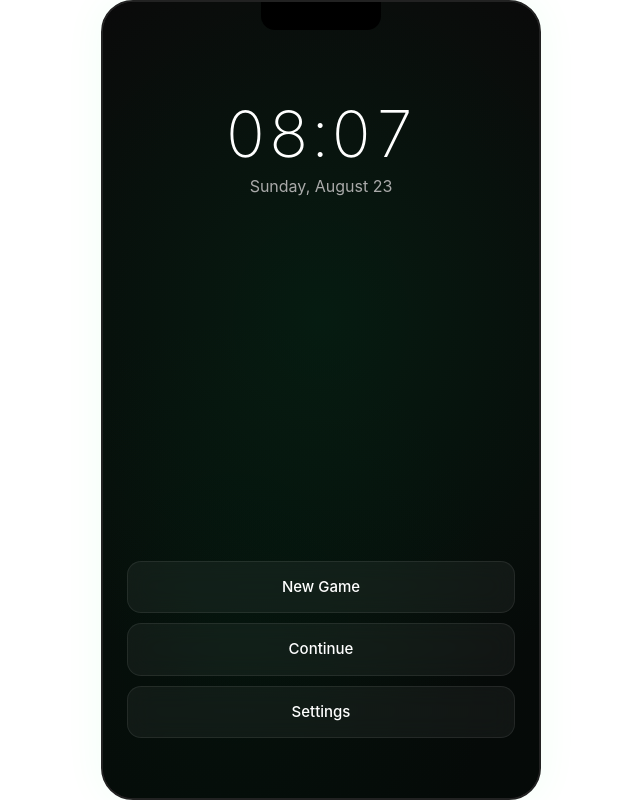
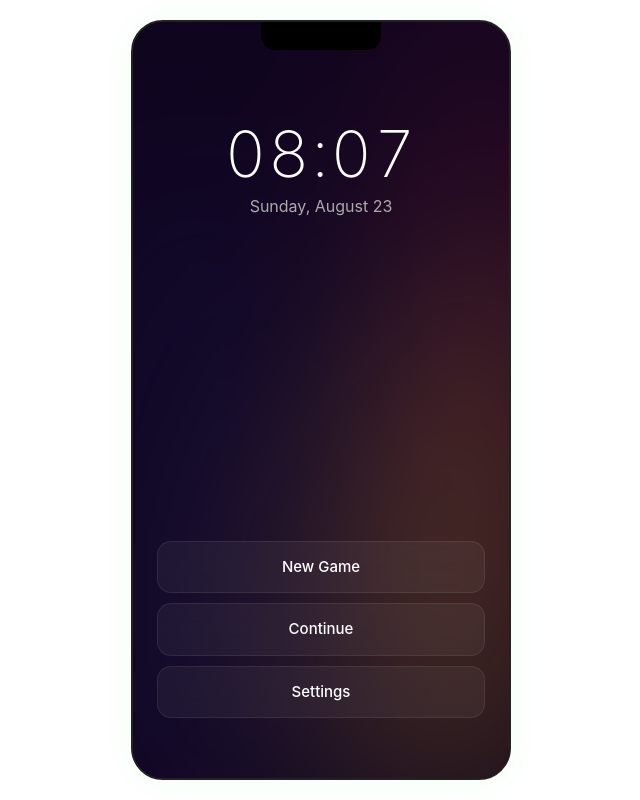
Before and after one commit to nick-ok/ban-ban-ban-web, a React (Vite) app: page / in a window 1280 px wide. Shown: the whole page, without its empty margins (319-959 px from the left). Built offline with nearby package versions, Linux system fonts and the light colour scheme.

Commit message:
Lock scene animations

```diff
--- a/package.json
+++ b/package.json
@@ -13,6 +13,7 @@
   "dependencies": {
     "i18next": "^26.4.0",
     "i18next-browser-languagedetector": "^8.2.1",
+    "motion": "^13.1.1",
     "pixi.js": "^8.20.0",
     "react": "^19.2.8",
     "react-dom": "^19.2.8",
@@ -25,6 +26,7 @@
     "@types/react": "^19.2.18",
     "@types/react-dom": "^19.2.4",
     "@vitejs/plugin-react": "^6.1.0",
+    "clsx": "^2.1.1",
     "oxlint": "^1.79.0",
     "typescript": "^7.0.2",
     "vite": "^8.2.2"
--- a/src/app/styles/reset.css
+++ b/src/app/styles/reset.css
@@ -22,6 +22,7 @@ body {
   -moz-osx-font-smoothing: grayscale;
   touch-action: none;
   user-select: none;
+  overflow-x: hidden;
 }
 
 input,
--- a/src/widgets/lock-screen/ui/LockScreen.tsx
+++ b/src/widgets/lock-screen/ui/LockScreen.tsx
@@ -1,14 +1,36 @@
 import { useEffect, useState } from 'react';
+
+import cn from 'clsx';
+import { motion } from 'motion/react';
+import type { Variants } from 'motion/react';
 
 import { useNavigationStore } from '@/entities/navigation';
 import { useTranslation } from '@/features/i18n';
 
 import styles from './styles.module.css';
 
+const containerVariants: Variants = {
+  hidden: { opacity: 0 },
+  visible: {
+    opacity: 1,
+    transition: { staggerChildren: 0.1, delayChildren: 0.2 },
+  },
+};
+
+const itemVariants: Variants = {
+  hidden: { opacity: 0, y: 20 },
+  visible: { opacity: 1, y: 0, transition: { duration: 0.5, ease: 'easeOut' } },
+};
+
 export const LockScreen = () => {
   const { t, i18n } = useTranslation();
   const { setScene } = useNavigationStore();
   const [now, setNow] = useState(new Date());
+
+  useEffect(() => {
+    const timer = setInterval(() => setNow(new Date()), 1000);
+    return () => clearInterval(timer);
+  }, []);
 
   const timeStr = new Intl.DateTimeFormat(i18n.language, {
     hour: '2-digit',
@@ -22,38 +44,38 @@ export const LockScreen = () => {
     month: 'long',
   }).format(now);
 
-  useEffect(() => {
-    const timer = setInterval(() => setNow(new Date()), 1000);
-    return () => clearInterval(timer);
-  }, []);
-
   return (
-    <div className={styles.root}>
-      <div className={styles.wallpaper} />
+    <motion.div
+      className={styles.root}
+      variants={containerVariants}
+      initial="hidden"
+      animate="visible"
+    >
+      <div className={styles.wallpaper}>
+        <div className={cn(styles.blob, styles.blob_1)} />
+        <div className={cn(styles.blob, styles.blob_2)} />
+        <div className={cn(styles.blob, styles.blob_3)} />
+        <div className={cn(styles.blob, styles.blob_4)} />
+      </div>
 
       <div className={styles.content}>
-        <div className={styles.clock}>
+        <motion.div className={styles.clock} variants={itemVariants}>
           <div className={styles.time}>{timeStr}</div>
           <div className={styles.date}>{dateStr}</div>
-        </div>
+        </motion.div>
 
-        <div className={styles.menu}>
+        <motion.div className={styles.menu} variants={itemVariants}>
           <button className={styles.btn} onClick={() => setScene('lobby')}>
             {t('screens.lock.new_game')}
           </button>
-
           <button className={styles.btn} onClick={() => setScene('lobby')}>
             {t('screens.lock.continue')}
           </button>
-
-          <button
-            className={styles.btn}
-            onClick={() => alert('Settings placeholder')}
-          >
+          <button className={styles.btn} onClick={() => alert('Settings')}>
             {t('screens.lock.settings')}
           </button>
-        </div>
+        </motion.div>
       </div>
-    </div>
+    </motion.div>
   );
 };
--- a/src/widgets/lock-screen/ui/styles.module.css
+++ b/src/widgets/lock-screen/ui/styles.module.css
@@ -3,25 +3,58 @@
   width: 100%;
   height: 100%;
   overflow: hidden;
-  background: #000;
+  background: #0f051d;
 }
 
 .wallpaper {
   position: absolute;
   inset: 0;
-  background:
-    radial-gradient(
-      ellipse 80% 50% at 50% 40%,
-      rgba(0, 80, 40, 0.25),
-      transparent
-    ),
-    radial-gradient(
-      ellipse 60% 40% at 30% 80%,
-      rgba(0, 60, 30, 0.15),
-      transparent
-    ),
-    linear-gradient(180deg, #0a0a0a 0%, #050a08 100%);
-  z-index: 0;
+  overflow: hidden;
+  filter: blur(80px);
+  transform: scale(1.2);
+}
+
+.blob {
+  position: absolute;
+  border-radius: 50%;
+  mix-blend-mode: screen;
+  opacity: 0.55;
+}
+
+.blob_1 {
+  width: 90vw;
+  height: 90vh;
+  background: radial-gradient(circle, #b51749 0%, transparent 70%);
+  top: -20%;
+  left: -10%;
+  animation: move-1 14s ease-in-out alternate infinite;
+}
+
+.blob_2 {
+  width: 100vw;
+  height: 100vh;
+  background: radial-gradient(circle, #201a75 0%, transparent 75%);
+  bottom: -25%;
+  right: -15%;
+  animation: move-2 18s ease-in-out alternate infinite;
+}
+
+.blob_3 {
+  width: 75vw;
+  height: 75vh;
+  background: radial-gradient(circle, #e25c38 0%, transparent 70%);
+  top: 15%;
+  left: 30%;
+  animation: move-3 12s ease-in-out alternate infinite;
+}
+
+.blob_4 {
+  width: 80vw;
+  height: 80vh;
+  background: radial-gradient(circle, #e09e1b 0%, transparent 70%);
+  bottom: 0%;
+  left: -20%;
+  animation: move-4 16s ease-in-out alternate infinite;
 }
 
 .content {
@@ -92,3 +125,51 @@
     transform: scale(0.98);
   }
 }
+
+@keyframes move-1 {
+  0% {
+    transform: translate(0px, 0px) rotate(0deg) scale(1);
+  }
+  50% {
+    transform: translate(120px, 90px) rotate(90deg) scale(1.1);
+  }
+  100% {
+    transform: translate(-60px, 160px) rotate(180deg) scale(0.95);
+  }
+}
+
+@keyframes move-2 {
+  0% {
+    transform: translate(0px, 0px) scale(1);
+  }
+  50% {
+    transform: translate(-140px, -70px) scale(1.15);
+  }
+  100% {
+    transform: translate(90px, -130px) scale(0.9);
+  }
+}
+
+@keyframes move-3 {
+  0% {
+    transform: translate(0px, 0px) scale(0.95);
+  }
+  50% {
+    transform: translate(160px, -110px) scale(1.1);
+  }
+  100% {
+    transform: translate(-90px, 60px) scale(1);
+  }
+}
+
+@keyframes move-4 {
+  0% {
+    transform: translate(0px, 0px) rotate(0deg);
+  }
+  50% {
+    transform: translate(90px, 90px) rotate(-60deg);
+  }
+  100% {
+    transform: translate(-110px, -50px) rotate(120deg);
+  }
+}
--- a/src/widgets/phone-frame/ui/styles.module.css
+++ b/src/widgets/phone-frame/ui/styles.module.css
@@ -6,14 +6,14 @@
   background: #111;
   display: flex;
   flex-direction: column;
-  margin: auto;
-  overflow: hidden;
 
   @media (width > 440px) {
-    max-width: 440px;
-    min-height: 700px;
-    max-height: 100dvh;
-    aspect-ratio: 440 / 956;
+    margin: auto;
+    max-width: 380px;
+    max-height: 760px;
+    height: auto;
+    min-height: auto;
+    aspect-ratio: 380 / 760;
     border: 2px solid #222;
     border-radius: 32px;
     box-shadow: 0 0 40px rgba(0, 255, 100, 0.06);
```
Also changed, not shown: 1 other file (tests, documents, lock files or other folders).
